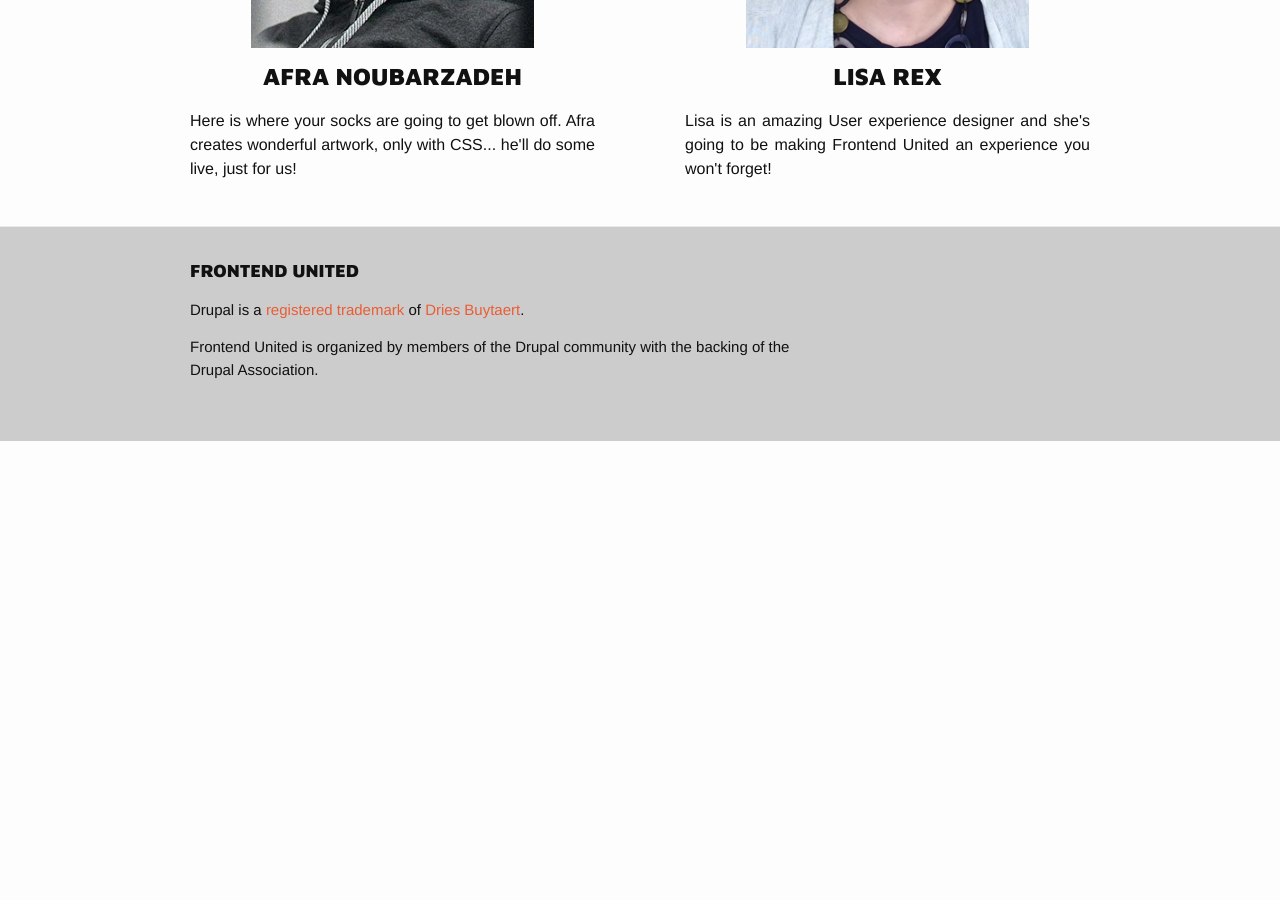
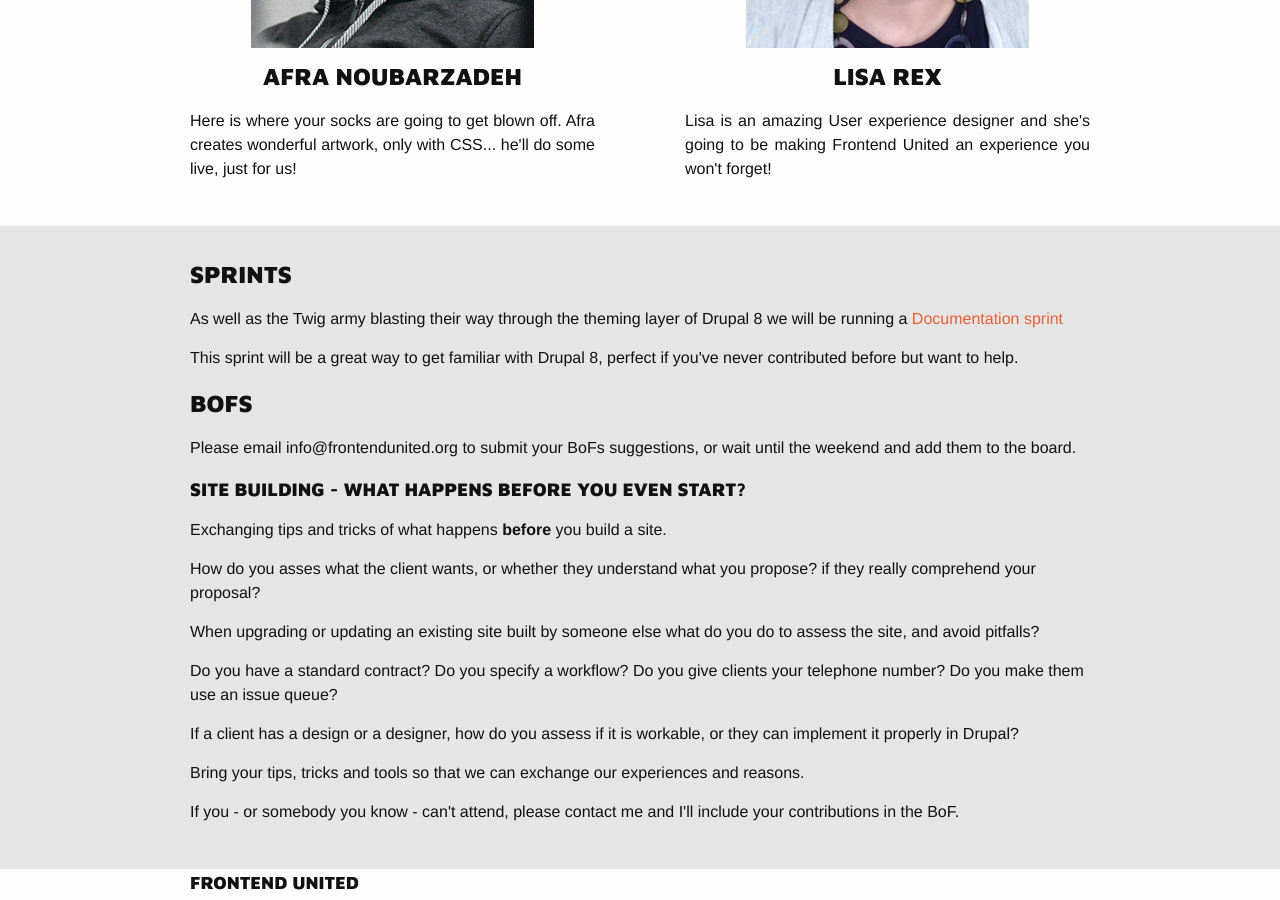
Before and after one commit to drupal-frontend/feu2015, a Jekyll site: the page built from index.html, in a window 1280 px wide and 900 px high, scrolled down 1655 px. Built offline with Jekyll 4.4.1, drawn with Linux system fonts in a browser that asks for light colours; Markdown is read by kramdown in place of the engine named in the settings; before the commit the page ends 2096 px from its top, so only the background shows below that.

Commit message:
adding the bofs and sprints

```diff
--- a/_includes/schedule.html
+++ b/_includes/schedule.html
@@ -82,6 +82,8 @@
 	  		</tr>
 	  	</tbody>
 	</table>
+
+	<p> BoFs will be available today, check out the proposed sessions <a href="/index.html#bofs-sprints">here. </a></p>
     <!-- Sunday -->
  	<table>
 	 	<tbody>
--- a/_includes/two-column-opt-imgs.html
+++ b/_includes/two-column-opt-imgs.html
@@ -12,3 +12,25 @@
     </div>
   </div>
 </div>
+
+<div class="section no-columns" id="bofs-sprints">
+  <div class="wrapper">
+    <h2> Sprints</h2>
+
+    <p>As well as the Twig army blasting their way through the theming layer of Drupal 8 we will be running a <a href="https://www.drupal.org/project/issues/drupal?version=8.x&component=documentation">Documentation sprint</a><p>
+    <p> This sprint will be a great way to get familiar with Drupal 8, perfect if you've never contributed before but want to help. </p>
+
+    <h2> BoFs</h2>
+    <p> Please email info@frontendunited.org to submit your BoFs suggestions, or wait until the weekend and add them to the board.</p>
+
+    <h3>Site building - What happens before you even start?</h3>
+    <p>Exchanging tips and tricks of what happens <strong>before</strong> you build a site.</p>
+    <p>How do you asses what the client wants, or whether they understand what you propose? if they really comprehend your proposal?</p>
+    <p>When upgrading or updating an existing site built by someone else what do you do to assess the site, and avoid pitfalls?</p>
+    <p>Do you have a standard contract? Do you specify a workflow? Do you give clients your telephone number? Do you make them use an issue queue? </p>
+    <p>If a client has a design or a designer, how do you assess if it is workable, or they can implement it properly in Drupal? </p>
+
+    <p>Bring your tips, tricks and tools so that we can exchange our experiences and reasons.</p>
+    <p>If you - or somebody you know - can't attend, please contact me and I'll include your contributions in the BoF.</p>
+  </div>
+</div
```
